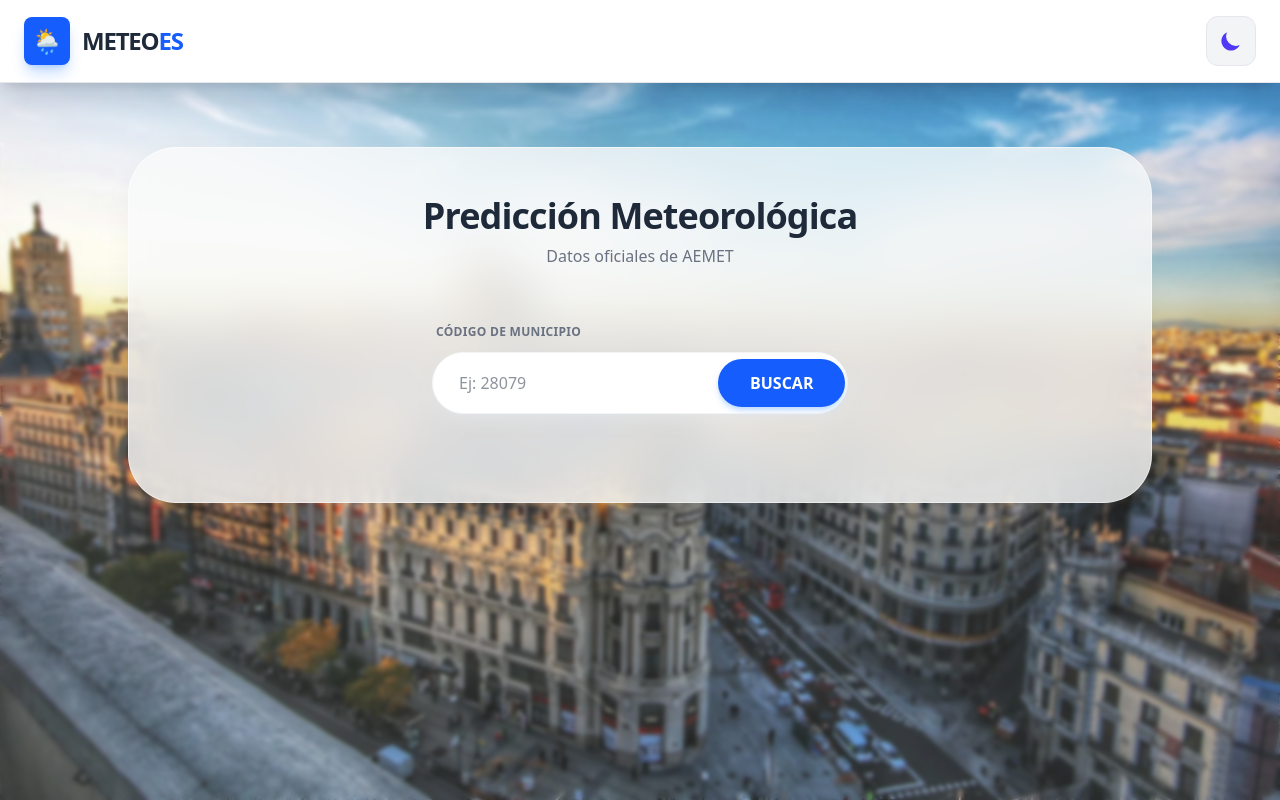
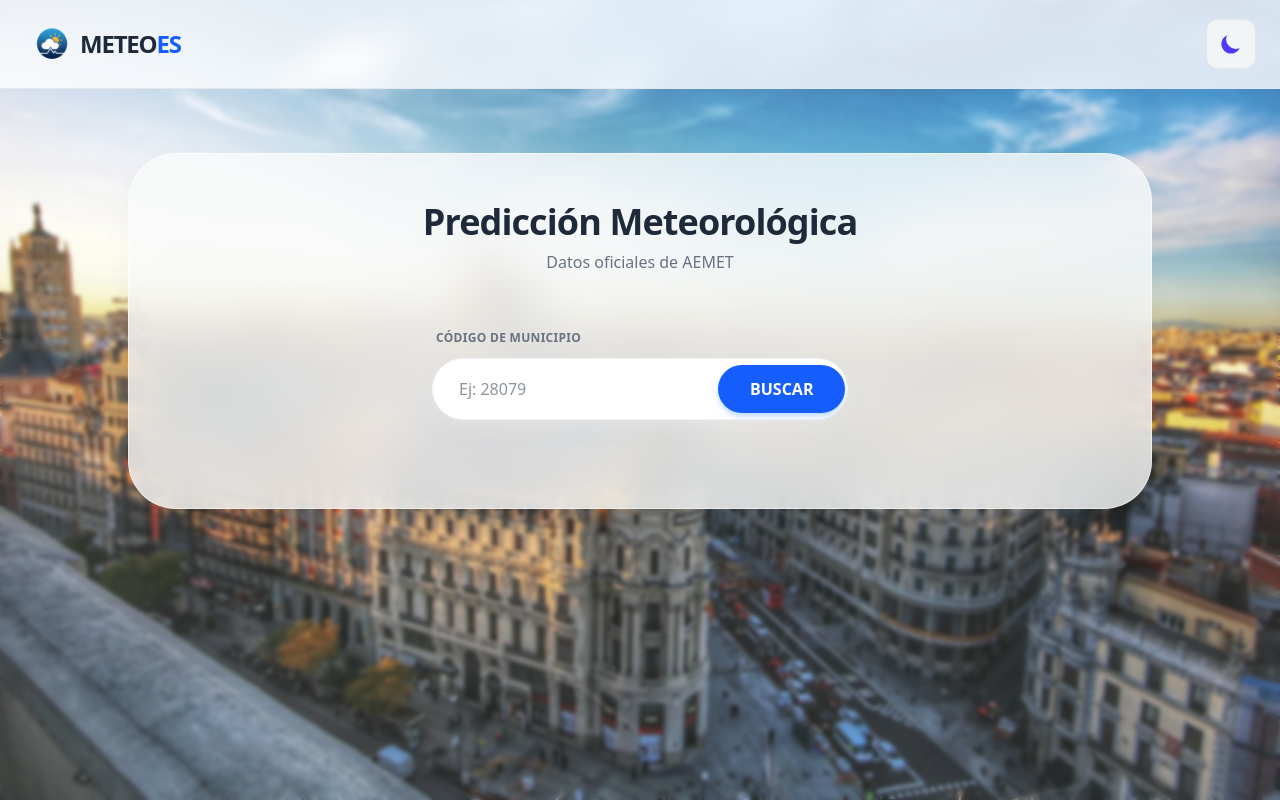
Before and after one commit to AdrianMF97/MeteoES, a React (Vite) app in the folder client/: page / in a window 1280 px wide. Built offline with nearby package versions, Linux system fonts and the light colour scheme.

Commit message:
Improve of header component and new logo

```diff
--- a/client/src/components/Header.jsx
+++ b/client/src/components/Header.jsx
@@ -1,11 +1,13 @@
 const Header = ({ darkMode, setDarkMode }) => {
   return (
-    <header className="bg-white dark:bg-gray-900 shadow-xl border-b border-gray-200 dark:border-gray-800 transition-colors duration-500">
+    <header className="sticky top-0 z-50 bg-white/80 dark:bg-gray-900/80 backdrop-blur-md border-b border-gray-200 dark:border-gray-800 transition-colors duration-500">
       <div className="container mx-auto px-6 py-4 flex justify-between items-center">
-        <div className="flex items-center gap-3">
-          <div className="bg-blue-600 p-2 rounded-lg shadow-lg shadow-blue-500/30">
-            <span className="text-2xl">🌦️</span>
-          </div>
+        <div className="flex items-center">
+          <img
+            src="/assets/meteoes_logo.png"
+            alt="MeteoES"
+            className="h-14 w-auto object-contain"
+          />
           <h1 className="text-2xl font-black tracking-tighter text-gray-800 dark:text-white">
             METEO<span className="text-blue-600">ES</span>
           </h1>
@@ -13,7 +15,8 @@ const Header = ({ darkMode, setDarkMode }) => {
 
         <button
           onClick={() => setDarkMode(!darkMode)}
-          className="group relative p-3 rounded-xl bg-gray-100 dark:bg-gray-800 hover:bg-gray-200 dark:hover:bg-gray-700 transition-all border border-gray-200 dark:border-gray-700 cursor-pointer"
+          className="p-3 rounded-xl bg-gray-100 dark:bg-gray-800 hover:bg-gray-200 dark:hover:bg-gray-700 transition-all border border-gray-200 dark:border-gray-700 cursor-pointer"
+          aria-label="Cambiar modo"
         >
           {darkMode ? (
             <svg
```
Also changed, not shown: client/public/assets/meteoes_logo.png (added).
